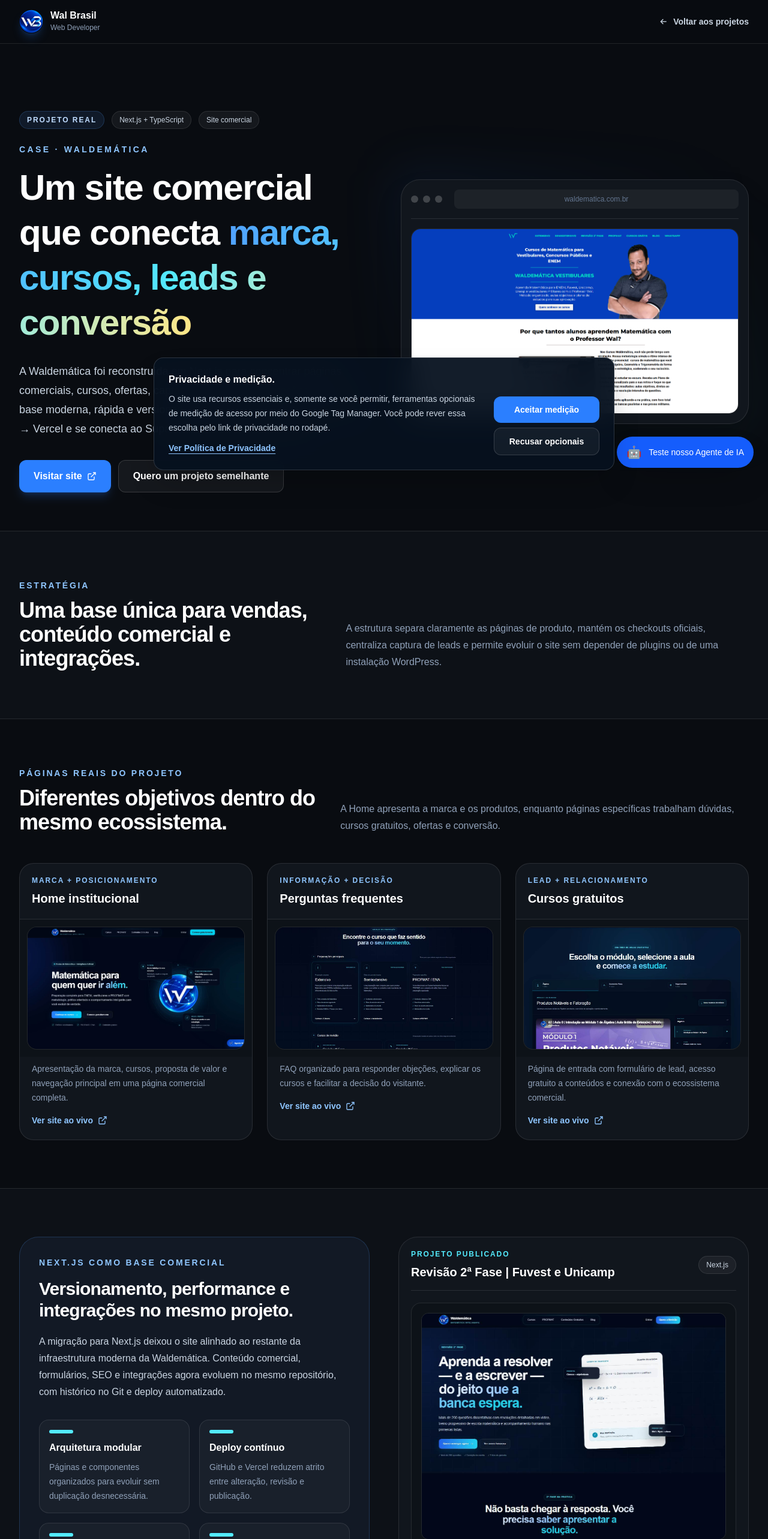
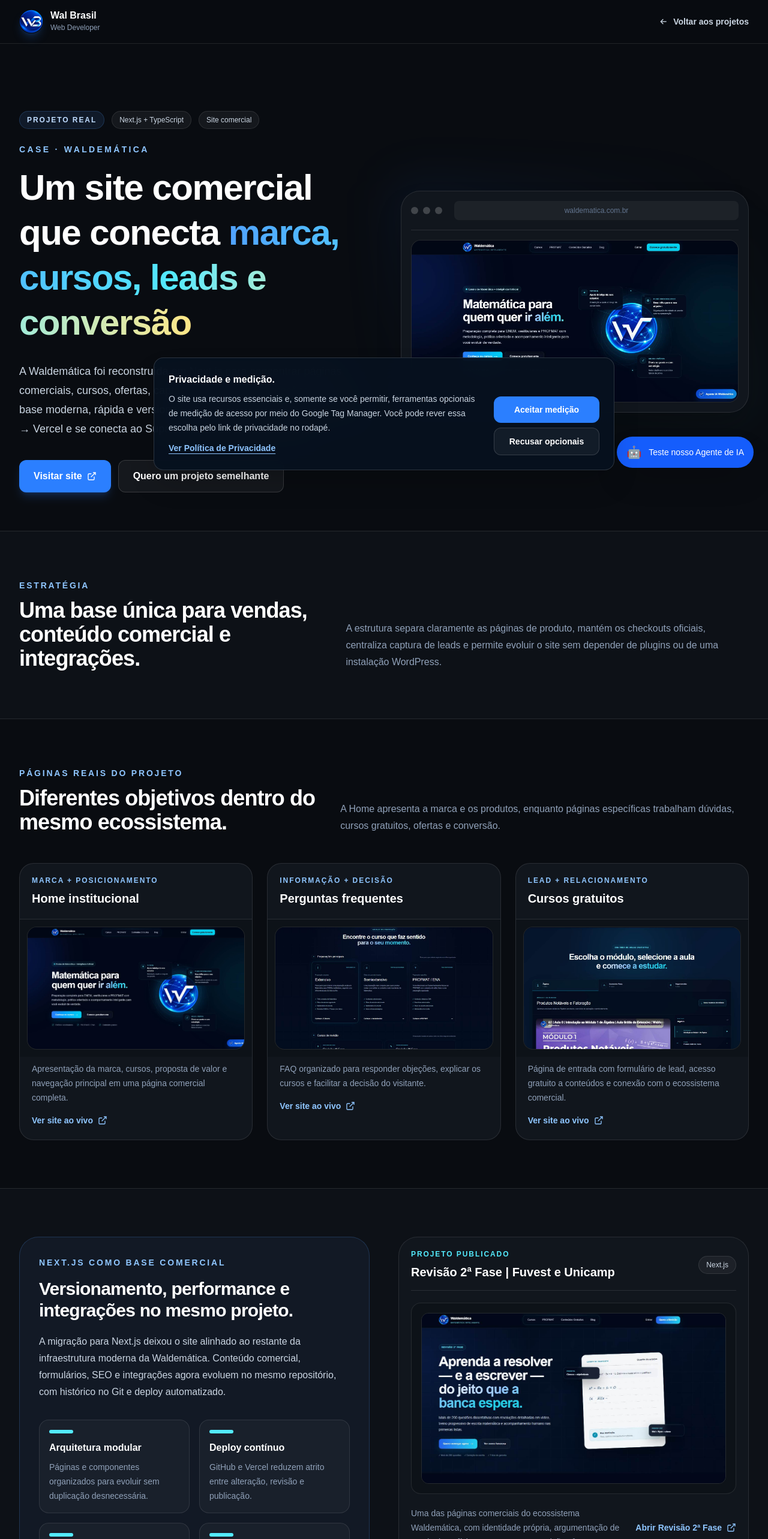
Before and after one commit to waldematica-design/walbrasil-dev, a Next.js app: page /projetos/waldematica in a window 1280 px wide. Shown: the top 2566 px of the page at 60% size. Built offline with nearby package versions, Linux system fonts and the light colour scheme.

Commit message:
fix: corrige imagens finais do case Waldemática

```diff
--- a/src/app/projetos/waldematica/page.tsx
+++ b/src/app/projetos/waldematica/page.tsx
@@ -24,7 +24,7 @@
     description,
     images: [
       {
-        url: "/projetos/waldematica/home-waldematica.png",
+        url: "/projetos/waldematica/home-waldematica.jpg",
         alt: "Página inicial real do site Waldemática",
       },
     ],
@@ -33,7 +33,7 @@
     card: "summary_large_image",
     title,
     description,
-    images: ["/projetos/waldematica/home-waldematica.png"],
+    images: ["/projetos/waldematica/home-waldematica.jpg"],
   },
 };
 
@@ -206,7 +206,7 @@
 
                 <div className="overflow-hidden rounded-2xl border border-white/10 bg-black/20">
                   <img
-                    src="/projetos/waldematica/home-waldematica.png"
+                    src="/projetos/waldematica/home-waldematica.jpg"
                     alt="Página inicial pública da Waldemática"
                     width={2254}
                     height={1269}
@@ -389,7 +389,7 @@
                   alt="Página comercial da Revisão 2ª Fase da Waldemática"
                   width={2254}
                   height={1269}
-                  className="block h-auto w-full rounded-xl border border-white/10 object-contain"
+                  className="block aspect-video w-full rounded-xl border border-white/10 object-cover object-top"
                 />
               </div>
 
```
